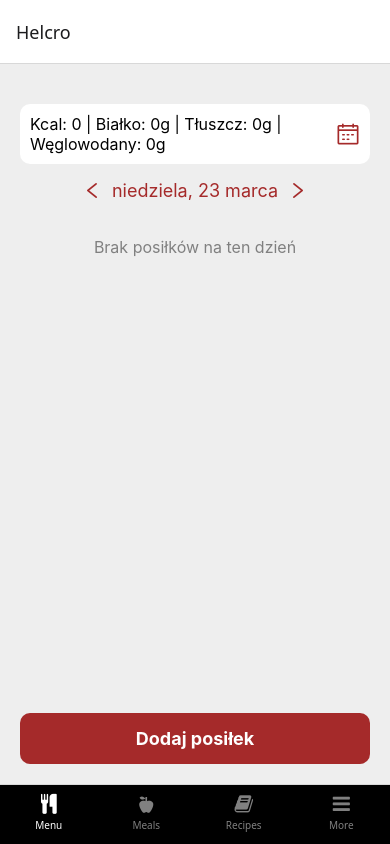
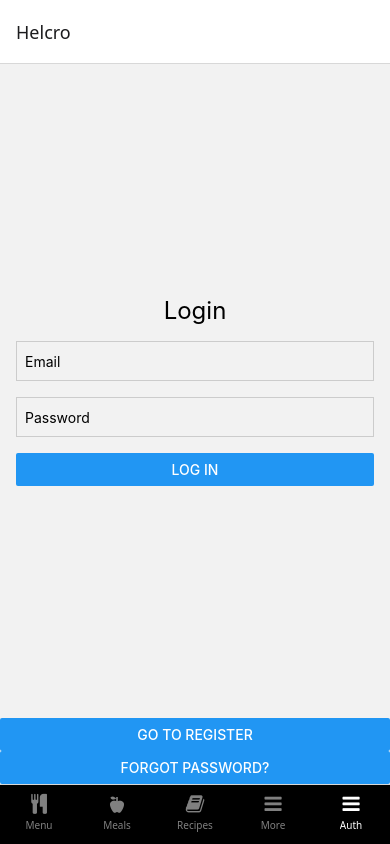
Before and after one commit to voxten/Helcro, a React Native app: screen /Auth in a window 390 px wide. Built offline with nearby package versions, Linux system fonts and the light colour scheme.

Commit message:
added frontend to auth

```diff
--- a/components/BottomNav.js
+++ b/components/BottomNav.js
@@ -6,7 +6,7 @@ import FontIcon from "react-native-vector-icons/FontAwesome";
 import CommunityIcon from "react-native-vector-icons/MaterialCommunityIcons";
 import Meal from "../components/Menu/meal";
 import Menu from "../components/Menu/menu";
-
+import AuthNavigator from "../components/navigation/AuthNavigator";
 const RecipesScreen = () => <View><Text>Recipes Screen</Text></View>;
 const MoreScreen = () => <View><Text>More Screen</Text></View>;
 
@@ -53,6 +53,13 @@ export default function BottomNav() {
                         tabBarIcon: ({ color }) => <FontIcon name="bars" size={20} color={color} />,
                     }}
                 />
+                <Tab.Screen
+                    name="Auth"
+                    component={AuthNavigator}
+                    options={{
+                        tabBarIcon: ({ color }) => <FontIcon name="bars" size={20} color={color} />,
+                    }}
+                />
             </Tab.Navigator>
         </NavigationContainer>
     );
--- /dev/null
+++ b/components/context/AuthContext.js
@@ -0,0 +1,22 @@
+/*import React, { createContext, useState } from 'react';
+
+export const AuthContext = createContext();
+
+export const AuthProvider = ({ children }) => {
+  const [userToken, setUserToken] = useState(null);
+
+  const login = (token) => {
+    setUserToken(token);
+  };
+
+  const logout = () => {
+    setUserToken(null);
+  };
+
+  return (
+    <AuthContext.Provider value={{ userToken, login, logout }}>
+      {children}
+    </AuthContext.Provider>
+  );
+};
+*/
--- /dev/null
+++ b/components/navigation/AuthNavigator.js
@@ -0,0 +1,42 @@
+import React, { useState } from 'react';
+import { View, Button } from 'react-native';
+import LoginScreen from '../screens/Auth/LoginScreen';
+import RegisterScreen from '../screens/Auth/RegisterScreen';
+import ForgotPasswordScreen from '../screens/Auth/ForgotPasswordScreen';
+
+const App = () => {
+    const [currentScreen, setCurrentScreen] = useState('Login'); // Domyślnie zaczynamy od ekranu logowania
+
+    // Funkcja do renderowania odpowiedniego ekranu
+    const renderScreen = () => {
+      switch (currentScreen) {
+        case 'Login':
+          return <LoginScreen />;
+        case 'Register':
+          return <RegisterScreen />;
+        case 'ForgotPassword':
+          return <ForgotPasswordScreen />;
+        default:
+          return <LoginScreen />;
+      }
+    };
+
+    return (
+      <View style={{ flex: 1 }}>
+        {renderScreen()} {/* Renderuje ekran w zależności od stanu */}
+
+        {/* Przyciski do zmiany ekranu */}
+        {currentScreen !== 'Login' && (
+          <Button title="Back to Login" onPress={() => setCurrentScreen('Login')} />
+        )}
+        {currentScreen !== 'Register' && (
+          <Button title="Go to Register" onPress={() => setCurrentScreen('Register')} />
+        )}
+        {currentScreen !== 'ForgotPassword' && (
+          <Button title="Forgot Password?" onPress={() => setCurrentScreen('ForgotPassword')} />
+        )}
+      </View>
+    );
+  };
+
+  export default App;
--- /dev/null
+++ b/components/screens/Auth/ForgotPasswordScreen.js
@@ -0,0 +1,53 @@
+import React, { useState } from 'react';
+import { View, Text, TextInput, Button, Alert, StyleSheet } from 'react-native';
+import api from '../../utils/api';
+
+const ForgotPasswordScreen = () => {
+  const [email, setEmail] = useState('');
+
+  const handleResetPassword = async () => {
+    try {
+      await api.post('/forgot-password', { email });
+      Alert.alert('Success', 'A password reset link has been sent to your email.');
+    } catch (error) {
+      Alert.alert('Error', 'Failed to send the password reset link.');
+    }
+  };
+
+  return (
+    <View style={styles.container}>
+      <Text style={styles.title}>Password reset</Text>
+      <TextInput
+        style={styles.input}
+        placeholder="Email"
+        value={email}
+        onChangeText={setEmail}
+        keyboardType="email-address"
+        autoCapitalize="none"
+      />
+      <Button title="Send reset link" onPress={handleResetPassword} />
+    </View>
+  );
+};
+
+const styles = StyleSheet.create({
+  container: {
+    flex: 1,
+    justifyContent: 'center',
+    padding: 16,
+  },
+  title: {
+    fontSize: 24,
+    marginBottom: 16,
+    textAlign: 'center',
+  },
+  input: {
+    height: 40,
+    borderColor: '#ccc',
+    borderWidth: 1,
+    marginBottom: 16,
+    paddingHorizontal: 8,
+  },
+});
+
+export default ForgotPasswordScreen;
--- /dev/null
+++ b/components/screens/Auth/LoginScreen.js
@@ -0,0 +1,82 @@
+import React, { useState } from 'react';
+import { View, Text, TextInput, Button, Alert, StyleSheet } from 'react-native';
+//import { signInWithGoogle } from '../../utils/googleSignIn';
+import api from '../../utils/api';
+//import { useAuth } from '../../context/AuthContext';
+
+const LoginScreen = ({ navigation }) => {
+  const [email, setEmail] = useState('');
+  const [password, setPassword] = useState('');
+ // const { handleGoogleLogin } = useGoogleAuth();
+ // const { login } = useAuth();
+
+  const handleLogin = async () => {
+    try {
+      const response = await api.post('/login', { email, password });
+      login(response.data.token); // Zaloguj użytkownika
+    } catch (error) {
+      Alert.alert('Error', 'Invalid email or password');
+    }
+  };
+
+ /*
+ const onGoogleLogin = async () => {
+    const accessToken = await handleGoogleLogin();
+    if (accessToken) {
+      // Wyślij token do backendu
+      const response = await fetch('http://your-backend-url/api/auth/google-login', {
+        method: 'POST',
+        headers: { 'Content-Type': 'application/json' },
+        body: JSON.stringify({ accessToken }),
+      });
+      const data = await response.json();
+      console.log(data); // Zaloguj użytkownika
+    }
+  };
+*/
+  return (
+    <View style={styles.container}>
+      <Text style={styles.title}>Login</Text>
+      <TextInput
+        style={styles.input}
+        placeholder="Email"
+        value={email}
+        onChangeText={setEmail}
+        keyboardType="email-address"
+        autoCapitalize="none"
+      />
+      <TextInput
+        style={styles.input}
+        placeholder="Password"
+        value={password}
+        onChangeText={setPassword}
+        secureTextEntry
+      />
+      <Button title="Log in" onPress={handleLogin} />
+      {/*<Button title="Zaloguj się przez Google" onPress={onGoogleLogin} />*/}
+
+    </View>
+  );
+};
+
+const styles = StyleSheet.create({
+  container: {
+    flex: 1,
+    justifyContent: 'center',
+    padding: 16,
+  },
+  title: {
+    fontSize: 24,
+    marginBottom: 16,
+    textAlign: 'center',
+  },
+  input: {
+    height: 40,
+    borderColor: '#ccc',
+    borderWidth: 1,
+    marginBottom: 16,
+    paddingHorizontal: 8,
+  },
+});
+
+export default LoginScreen;
--- /dev/null
+++ b/components/screens/Auth/RegisterScreen.js
@@ -0,0 +1,75 @@
+import React, { useState } from 'react';
+import { View, Text, TextInput, Button, Alert, StyleSheet } from 'react-native';
+import api from '../../utils/api';
+
+const RegisterScreen = ({ navigation }) => {
+  const [email, setEmail] = useState('');
+  const [password, setPassword] = useState('');
+  const [confirmPassword, setConfirmPassword] = useState('');
+
+  const handleRegister = async () => {
+    if (password !== confirmPassword) {
+      Alert.alert('Error', 'Passwords do not match');
+      return;
+    }
+    try {
+      await api.post('/register', { email, password });
+      Alert.alert('Success', 'Registration completed. Please check your email for verification.');
+      navigation.navigate('Login');
+    } catch (error) {
+      Alert.alert('Error', error.response?.data || 'Registration failed');
+    }
+  };
+
+  return (
+    <View style={styles.container}>
+      <Text style={styles.title}>Registration</Text>
+      <TextInput
+        style={styles.input}
+        placeholder="Email"
+        value={email}
+        onChangeText={setEmail}
+        keyboardType="email-address"
+        autoCapitalize="none"
+      />
+      <TextInput
+        style={styles.input}
+        placeholder="Password"
+        value={password}
+        onChangeText={setPassword}
+        secureTextEntry
+      />
+      <TextInput
+        style={styles.input}
+        placeholder="Confirm password"
+        value={confirmPassword}
+        onChangeText={setConfirmPassword}
+        secureTextEntry
+      />
+      <Button title="Register" onPress={handleRegister} />
+
+    </View>
+  );
+};
+
+const styles = StyleSheet.create({
+  container: {
+    flex: 1,
+    justifyContent: 'center',
+    padding: 16,
+  },
+  title: {
+    fontSize: 24,
+    marginBottom: 16,
+    textAlign: 'center',
+  },
+  input: {
+    height: 40,
+    borderColor: '#ccc',
+    borderWidth: 1,
+    marginBottom: 16,
+    paddingHorizontal: 8,
+  },
+});
+
+export default RegisterScreen;
--- /dev/null
+++ b/components/utils/api.js
@@ -0,0 +1,8 @@
+/*import axios from 'axios';
+
+const api = axios.create({
+  baseURL: process.env.BACKEND_URL, // URL backendu z .env
+});
+
+export default api;
+*/
--- /dev/null
+++ b/components/utils/googleSignIn.js
@@ -0,0 +1,26 @@
+/*
+import * as Google from 'expo-auth-session/providers/google';
+import * as WebBrowser from 'expo-web-browser';
+
+WebBrowser.maybeCompleteAuthSession();
+
+export const useGoogleAuth = () => {
+  const [request, response, promptAsync] = Google.useAuthRequest({
+    expoClientId: 'YOUR_EXPO_CLIENT_ID', // Pobierz z Google Cloud Console
+    iosClientId: 'YOUR_IOS_CLIENT_ID',   // Dla iOS (opcjonalnie)
+    androidClientId: 'YOUR_ANDROID_CLIENT_ID', // Dla Android (opcjonalnie)
+    scopes: ['profile', 'email'],
+  });
+
+  const handleGoogleLogin = async () => {
+    const result = await promptAsync();
+    if (result.type === 'success') {
+      const { accessToken } = result.params;
+      return accessToken; // Zwróć token dostępu
+    }
+    return null;
+  };
+
+  return { handleGoogleLogin };
+};
+*/
```
Also changed, not shown: package.json (+9 -2 lines), components/utils/storage.js (added), 1 other file (tests, documents, lock files or other folders).
